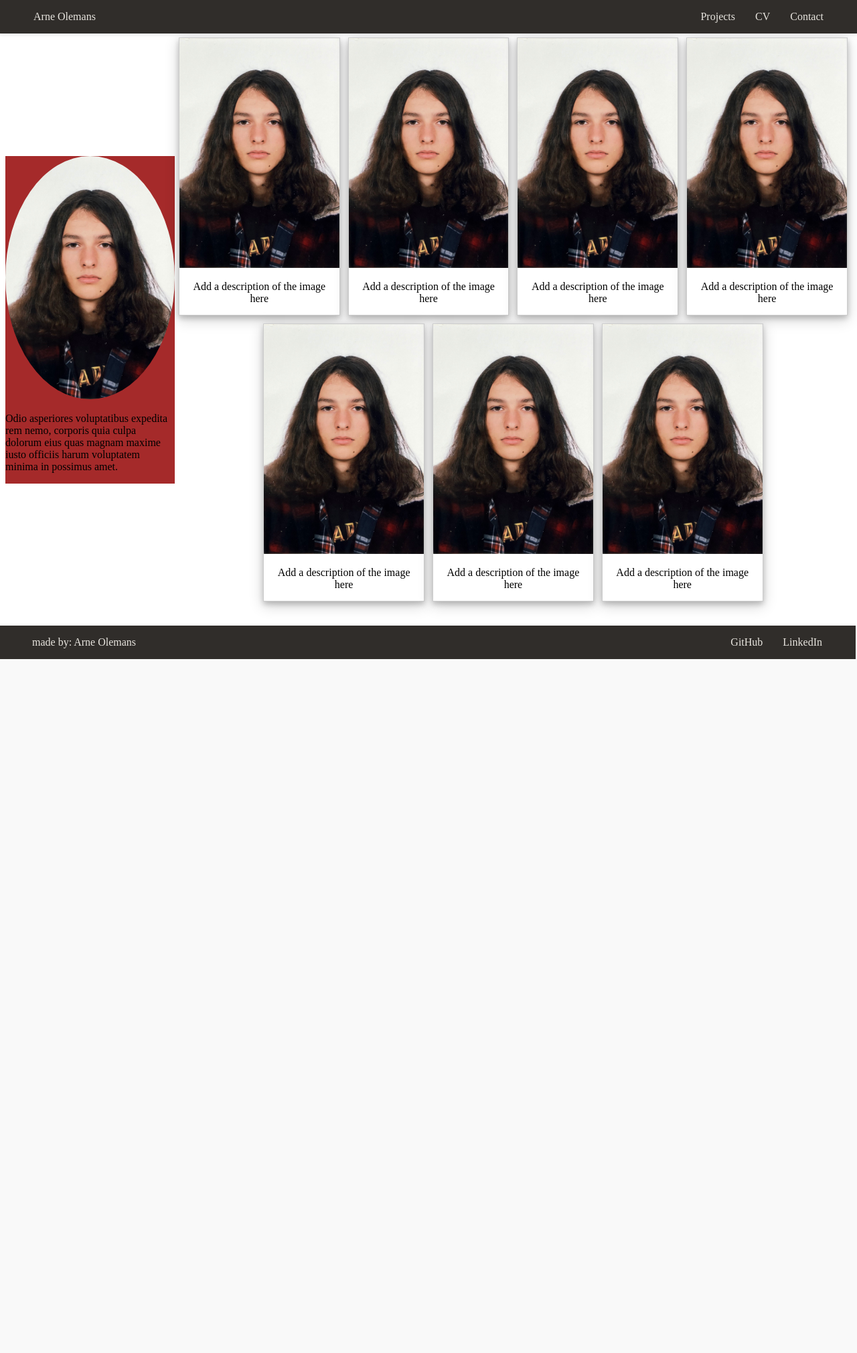
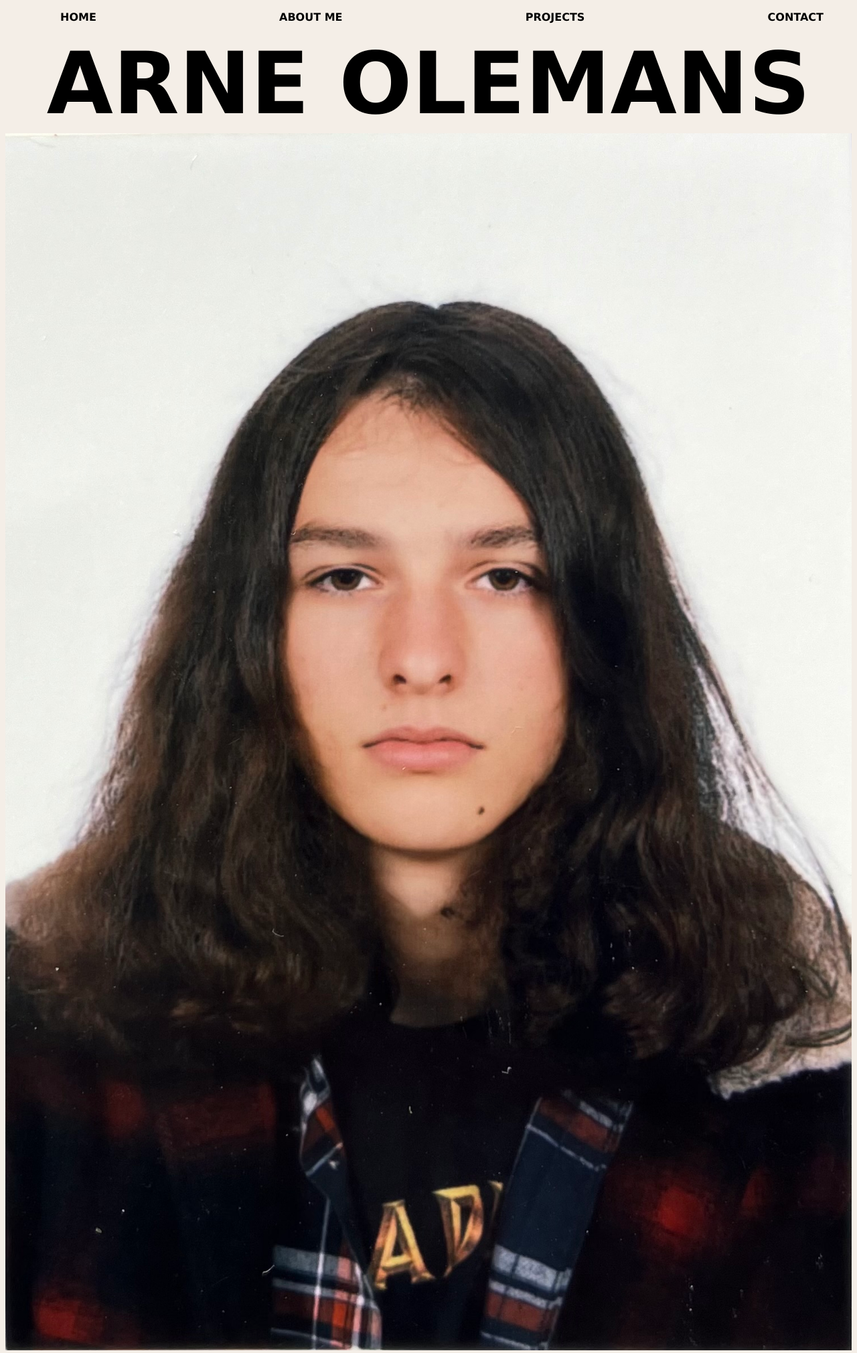
Before and after one commit to KnipTang/PortfolioSite, a PHP site: page / in a window 1280 px wide. Shown: the top 2020 px of the page at 67% size. Before the commit the page ends 984 px from the top, so only its background shows below. Run offline with PHP 8.4, Linux system fonts and the light colour scheme.

Commit message:
Redone layout

```diff
--- a/index.html
+++ b/index.html
@@ -8,19 +8,26 @@
 </head>
 <body>
     <div class="header">
-        <p>Arne Olemans</p>
         <ul class="header-links">
-            <li><a href="#">Projects</a></li>
-            <li><a href="#">CV</a></li>
-            <li><a href="#">Contact</a></li>
+            <li><a href="#">HOME</a></li>
+            <li><a href="#">ABOUT ME</a></li>
+            <li><a href="#">PROJECTS</a></li>
+            <li><a href="#">CONTACT</a></li>
         </ul>
     </div>
     <div class="site-body">
-        <div class="site-body-left">
+        <div class="site-body-AboutMe">
+          <h1>ARNE OLEMANS</h1>
           <img src="images/ID_Picture.jpg" alt="">
           <p> Odio asperiores voluptatibus expedita rem nemo, corporis quia culpa dolorum eius quas magnam maxime iusto officiis harum voluptatem minima in possimus amet.</p>
         </div>
-        <div class="site-body-right">
+        <div class="site-body-Projects">
+            <ul class="projects-Title">
+              <li>MY</li>
+              <li>AMAZING</li>
+              <li>PROJECTS</li>
+            </ul>
+          <div class="projects">
             <div class="project-responsive">
                 <div class="project">
                   <a target="_blank" href="images/ID_Picture.jpg">
@@ -77,6 +84,7 @@
                   <div class="desc">Add a description of the image here</div>
                 </div>
             </div>
+          </div>
         </div>
     </div>
     <div class="footer">
--- a/style.css
+++ b/style.css
@@ -1,10 +1,11 @@
+body{
+    background-color: rgb(244, 238, 231);
+    font-family: Verdana, sans-serif;
+}
+
 .header, .footer
 {
-    display: flex;
-    color:rgb(232, 229, 223);
-    background-color:rgb(48, 45, 42);
-    justify-content: space-between;
-    align-items: center;
+    color:rgb(0, 0, 0);
     padding: 0px 50px;
 }
 
@@ -15,49 +16,87 @@
     left: 0; /* Aligns the header to the left */
     width: 100%; /* Ensures the header takes up the full width of the page */
     z-index: 1000; /* Keeps the header on top of other content */
-    box-shadow: 0 2px 5px rgba(0, 0, 0, 0.1); /* Optional: Adds a shadow for visual separation */
+    background-color: rgb(244, 238, 231);
+    font-weight: bolder;
 }
 
 .header-links, .footer-links
 {
     display: flex;
+    justify-content: space-between;
+    align-items: center;
     list-style-type: none;
-    gap: 30px;
 }
 
 .footer
 {
+    display: flex;
+    justify-content: space-between;
+    align-items: center;
+
     position: absolute;
     width: 100%;
     min-height: 5%;
-    margin: 30px 0 0 -10px;
+    margin: 0px 0 0 -10px;
+
+    font-weight: bolder;
 }
+.footer-links
+{
+    gap: 50px;
+}
+
 
 .site-body
 {
     margin-top: 50px; /* Adjust this value based on the header height to avoid overlap */
     display: flex;
-    justify-content: space-between;
+    flex-direction: column;
     align-items: center;
 }
 
-.site-body-left {
-    width: 20%; /* Takes up 20% of the container's width */
-    background-color: brown;
-   /* position: fixed;  Fixes the header at the top of the page */
-   /* top: 0; /* Aligns the header at the top */
-   /* right: 0; /* Aligns the header to the left */
-  /*  z-index: 500; Keeps the header on top of other content*/
+
+
+.site-body-AboutMe {
+    display: flex;
+    flex-direction: column;
+    align-items: center;
+    width: 100%; /* Takes up 20% of the container's width */
+    /* padding: 0px 50px; */
+    /* position: fixed;  Fixes the header at the top of the page */
+    /* top: 0; /* Aligns the header at the top */
+    /* right: 0; /* Aligns the header to the left */
+    /*  z-index: 500; Keeps the header on top of other content*/
 }
 
-.site-body-left img {
-    border-radius: 50%;
+.site-body-AboutMe h1 {
+    font-size: 10vw;
+    margin: 0;
 }
 
-.site-body-right {
-    width: 80%; /* Takes up 80% of the container's width */
+
+
+.site-body-Projects {
     display: flex; /* Optional: Use flexbox to manage internal layout */
     flex-wrap: wrap; /* Optional: Wrap content if needed */
+    justify-content: center;
+    align-items: center;
+}
+
+.projects-Title
+{
+    width: 100%;
+    display: flex;
+    justify-content: space-between;
+    align-items: center;
+    margin: 0;
+    padding: 0px 50px;
+    font-weight: bolder;
+}
+
+.projects{
+    display: flex;
+    flex-wrap: wrap;
     justify-content: center;
     align-items: center;
 }
@@ -96,13 +135,13 @@ div.desc {
 a
 {
     text-decoration: none;
-    color:rgb(232, 229, 223);
+    color:rgb(0, 0, 0);
 }
 
 a:hover
 {
     text-decoration:none;
-    color:#2891ac;
+    color:#165b6b;
     cursor:pointer;
 }
 
@@ -111,3 +150,8 @@ img
     max-width: 100%;
     height: auto;
 }
+
+li
+{
+    list-style-type: none;
+}
```
